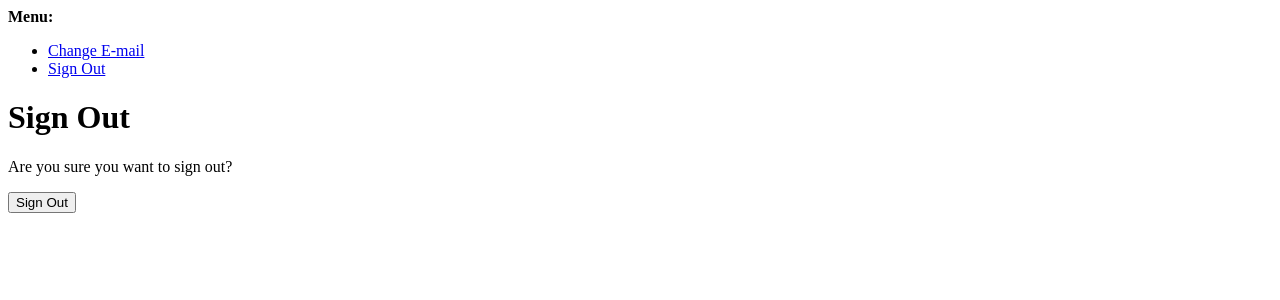
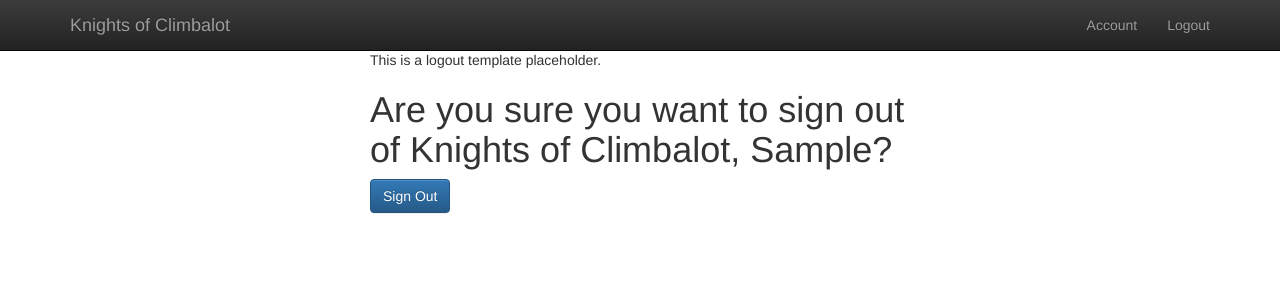
Before and after one commit to neighlyd/Knights_of_Climbalot, a Django app: a page that, after the commit, uses templates/base.html in a window 1280 px wide. Shown: the top 300 px of the page. Run offline with Django 3.2, Linux system fonts and the light colour scheme; the visitor is signed in with stand-in values (Sample User, id 1); some libraries are stand-ins or nearby versions.

Commit message:
Created logout template and added client-id for future Google Analytics integration.

```diff
--- /dev/null
+++ b/templates/account/logout.html
@@ -0,0 +1,17 @@
+{% extends 'base.html' %}
+
+{% block content %}
+<div class="col-xs-6 col-xs-offset-3">
+<p>This is a logout template placeholder.</p>
+
+<h1>Are you sure you want to sign out of Knights of Climbalot{% if user.first_name %}, {{ user.first_name }}?{% else %}, {{ user.username }}?{% endif %}</h1>
+
+<form method="post" action="{% url 'account_logout' %}">
+  {% csrf_token %}
+  {% if redirect_field_value %}
+  <input type="hidden" name="{{redirect_field_name}}" value="{{redirect_field_value}}"/>
+  {% endif %}
+  <button class="btn btn-primary" type="submit">Sign Out</button>
+</form>
+</div>
+{% endblock content %}
--- a/templates/base.html
+++ b/templates/base.html
@@ -1,6 +1,6 @@
 {% load staticfiles %}
 
-<!doctype html>
+<!DOCTYPE html>
 <!--[if lt IE 7]>      <html class="no-js lt-ie9 lt-ie8 lt-ie7" lang=""> <![endif]-->
 <!--[if IE 7]>         <html class="no-js lt-ie9 lt-ie8" lang=""> <![endif]-->
 <!--[if IE 8]>         <html class="no-js lt-ie9" lang=""> <![endif]-->
@@ -60,8 +60,10 @@
       </div>
     </nav>
 
+  <div class="container">
     {% block content %}
     {% endblock content %}
+  </div><!-- End container-->
 
   {% block javascript %}
     <script src="//ajax.googleapis.com/ajax/libs/jquery/1.11.2/jquery.min.js"></script>
@@ -78,7 +80,7 @@
         e=o.createElement(i);r=o.getElementsByTagName(i)[0];
         e.src='//www.google-analytics.com/analytics.js';
         r.parentNode.insertBefore(e,r)}(window,document,'script','ga'));
-            ga('create','UA-XXXXX-X','auto');ga('send','pageview');
+        ga('create','UA-229366833856-1bncfj6dkqccm6oit53nmnk7dhldihhs.apps.googleusercontent.com','auto');ga('send','pageview');
       </script>
 
       <!-- Remove #_=_ after URL following Facebook social login -->
--- a/templates/registration/login.html
+++ /dev/null
@@ -1 +0,0 @@
-This is a login page placeholder.
```
Lines whose indentation alone changed are shown as unchanged.
